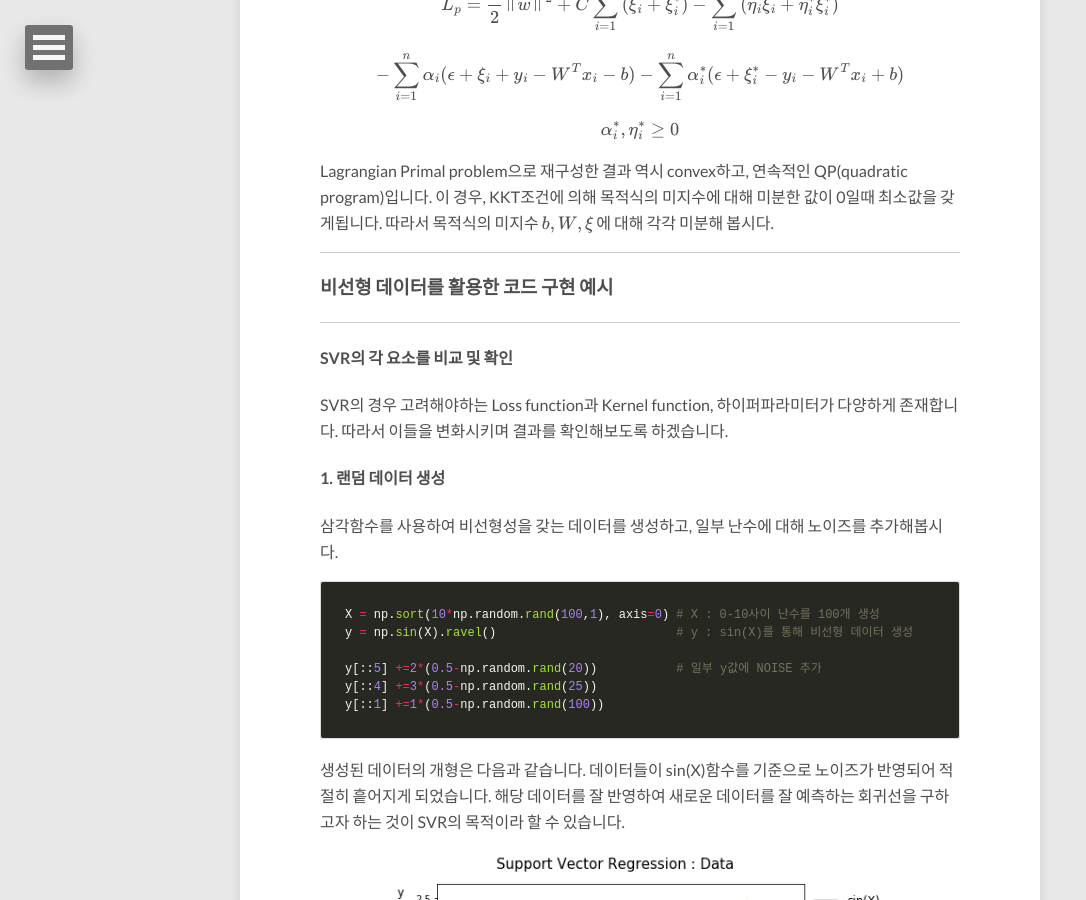
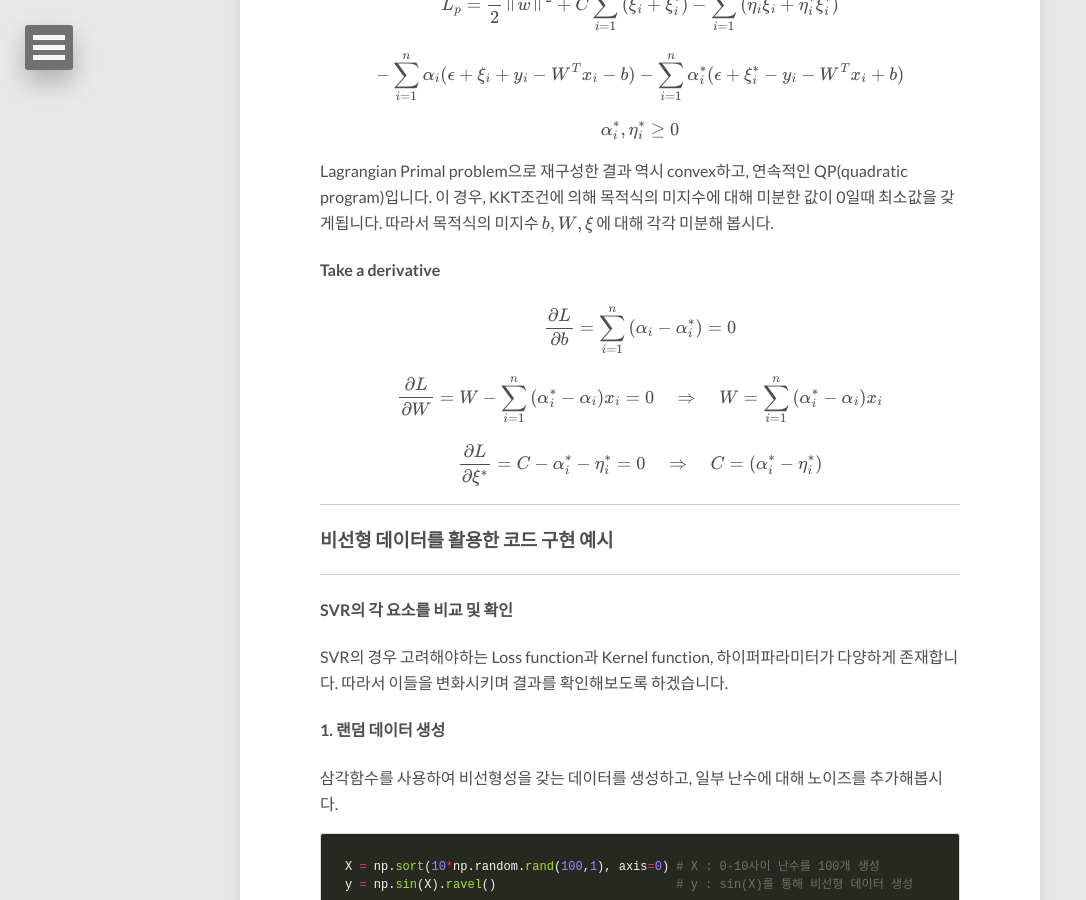
Before and after one commit to leejiyoon52/leejiyoon52.github.io, a Jekyll site: the page built from _posts/2018-11-17-Support-Vecter-Regression.md, in a window 1280 px wide and 900 px high, scrolled down 3274 px. Shown: the whole window, without its empty margins (0-1086 px from the left). Built offline with Jekyll 4.4.1, drawn with Linux system fonts in a browser that asks for light colours; nearby versions of some CDN libraries; formulas are drawn with MathJax 3; comment, search, counter and statistics services are not loaded.

Commit message:
Update 2018-11-17-Support-Vecter-Regression.md

```diff
--- a/_posts/2018-11-17-Support-Vecter-Regression.md
+++ b/_posts/2018-11-17-Support-Vecter-Regression.md
@@ -109,6 +109,21 @@ $$
 Lagrangian Primal problem으로 재구성한 결과 역시 convex하고, 연속적인 QP(quadratic program)입니다. 이 경우, KKT조건에 의해 목적식의 미지수에 대해 미분한 값이 0일때 최소값을 갖게됩니다. 따라서 목적식의 미지수 $ b, W, { \xi } $ 에 대해 각각 미분해 봅시다.
 
 
+#### Take a derivative
+
+$$
+\frac { \partial L }{ \partial b }= \sum_{ i=1 }^{ n }{ ({ \alpha }_{ i }-{ \alpha }_{ i }^{* })} = 0
+$$
+
+
+$$
+\frac { \partial L }{ \partial W }= W - \sum_{ i=1 }^{ n }{ ({ \alpha }_{ i }^{ * }-{ \alpha }_{ i })x_i} = 0 \quad \Rightarrow \quad  W = \sum_{ i=1 }^{ n }{ ({ \alpha }_{ i }^{ * }-{ \alpha }_{ i })x_i}
+$$
+
+
+$$
+\frac { \partial L }{ \partial \xi^{ * } }= C - { \alpha }_{i}^{ * }-{ \eta }_{ i }^{ * } = 0 \quad \Rightarrow \quad C = ({ \alpha }_{i}^{ * }-{ \eta }_{ i }^{ * })
+$$
 
 
 
```
